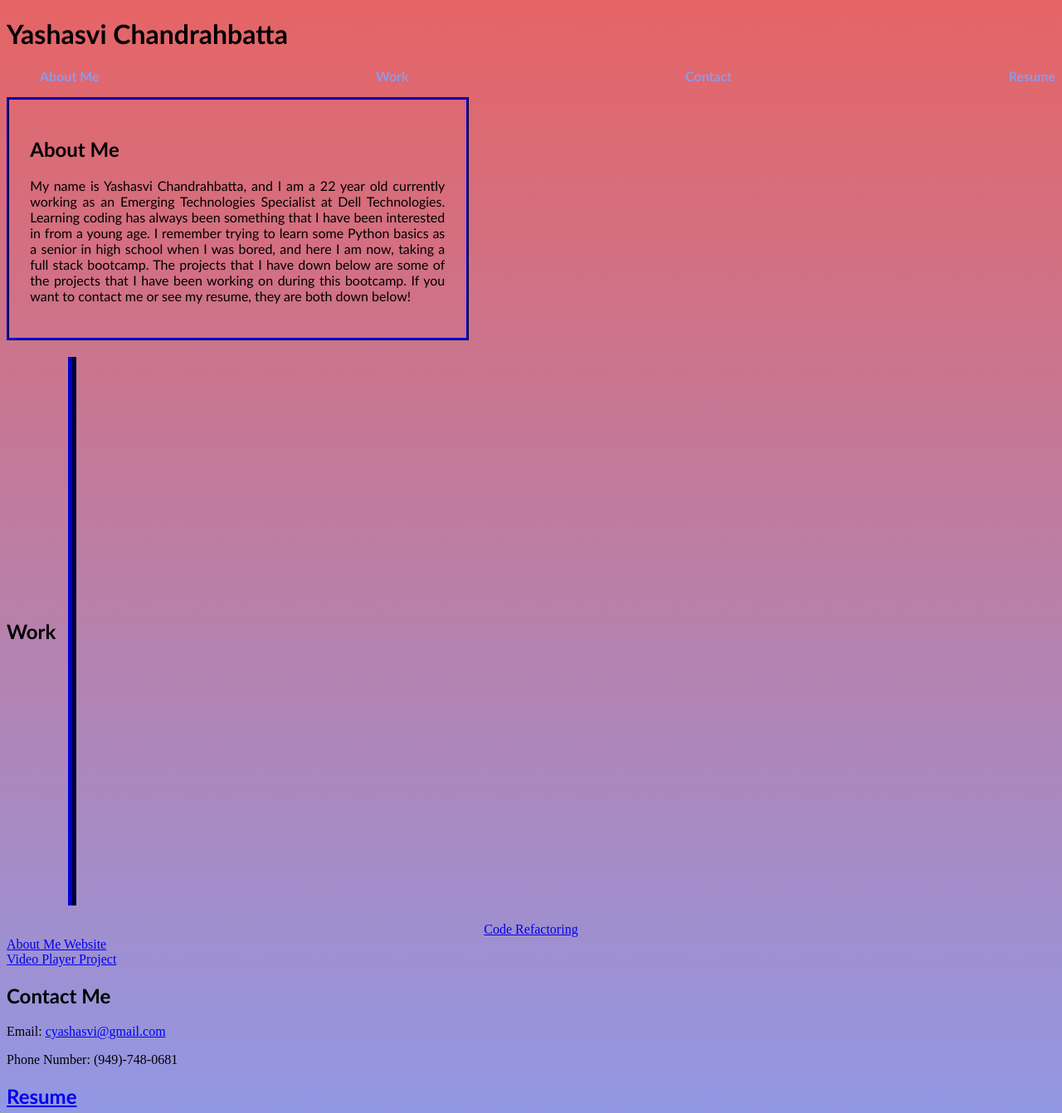
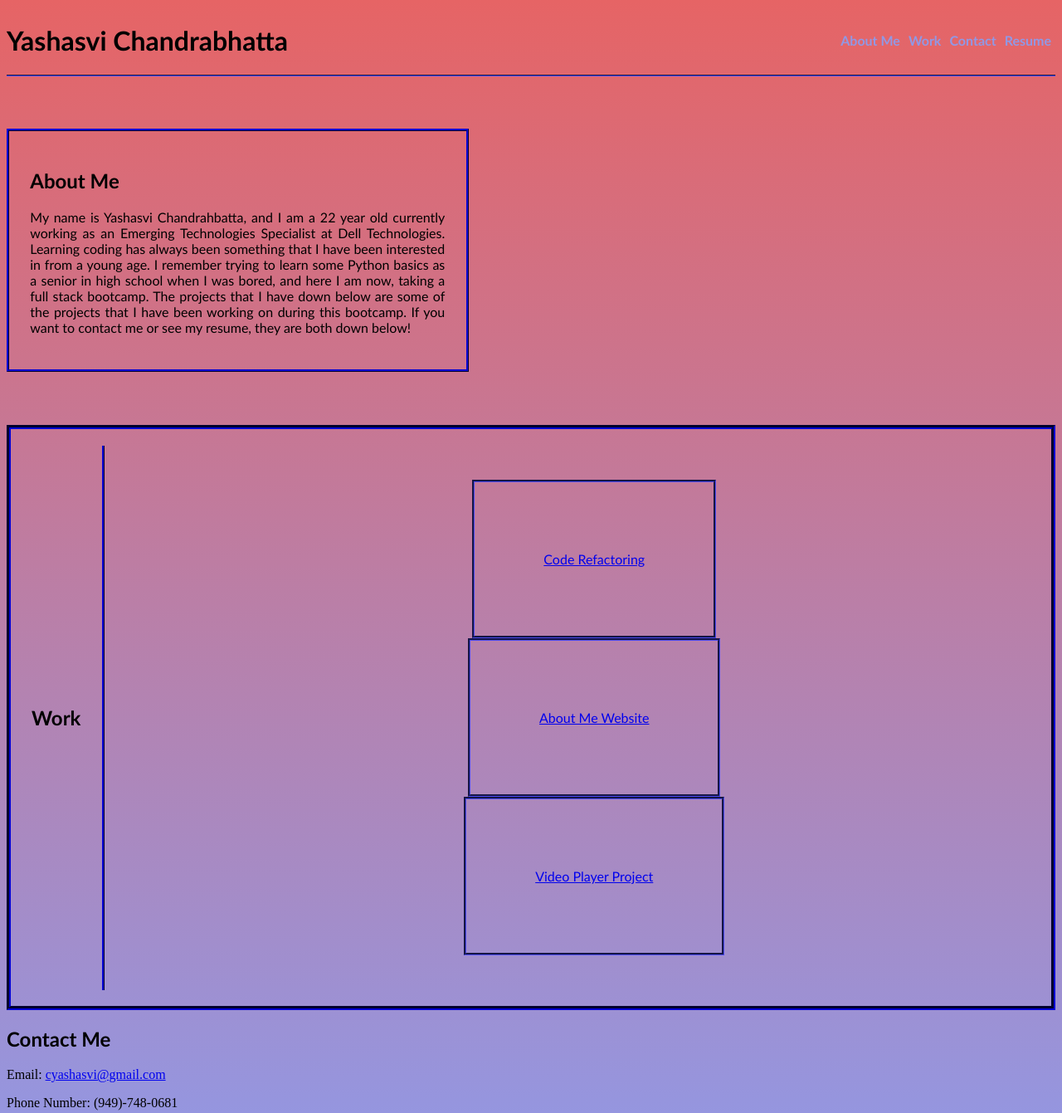
Before and after one commit to cyashasvi/Homework-2, a plain HTML site: page index.html in a window 1280 px wide. Shown: the top 1341 px of the page at 83% size. Drawn offline with Linux system fonts and the light colour scheme.

Commit message:
made final changes

```diff
--- a/index.html
+++ b/index.html
@@ -9,9 +9,8 @@
 </head>
 <body>
         <header>
-        <strong><h1>Yashasvi Chandrahbatta</h1></strong>
+        <strong><h1>Yashasvi Chandrabhatta</h1></strong>
             <nav>
-                <div>
                 <ul>
                     <li>
                     <a href="file:///C:/Users/Yashasvi%20Chandrabhat/Desktop/Bootcamp/Day_4/Flexbox%20Activity/index.html" target = "blank">About Me</a>
@@ -26,7 +25,6 @@
                     <a href="file:///C:/Users/Yashasvi%20Chandrabhat/Desktop/Bootcamp/Day_4/Flexbox%20Activity/index.html" target = "blank">Resume</a>
                     </li>
                 </ul>
-                </div>
             </nav>
         </header>
 
@@ -38,23 +36,25 @@
             of the projects that I have been working on during this bootcamp. If you want to contact me or see my resume, they are both down below!</p>
     </div>
 
+    <section id = "Work">
         <h2 id ="sidebar">Work</h2>
-
-        <div id = "Work">
+        <ul>
+            <li>
                 <a href = "https://cyashasvi.github.io/Homework_1/" target = "blank">Code Refactoring</a>
-
-        </div>
+            </li>
+            <li>
                 <a href = "https://cyashasvi.github.io/prework-about-me/" taget = "blank">About Me Website</a>
-        <div>
+            </li>
+            <li>
                 <a href = "https://www.netflix.com/browse" target ="blank">Video Player Project</a>
-        </div>
-
+            </li>
+        </ul>
+    </section>
 
     <div id = "contactMe">
         <h2>Contact Me</h2>
         <p>Email: <a href = "mailto:cyashasvi@gmail.com" target = "blank">cyashasvi@gmail.com</a></p>
         <p>Phone Number: (949)-748-0681</p>
-
 
     </div>
 
--- a/style.css
+++ b/style.css
@@ -5,7 +5,15 @@
 
 header {
     font-family: var(--font);
+    display: flex;
+    justify-content: space-between;
+    align-items: center;
+    border-bottom-style:groove;
+    border-bottom-color:rgb(47, 47, 153);
+    border-bottom-width: 2px;
+    margin-bottom: 5%;
 }
+
 ul {
     display:flex;
     justify-content: space-between;
@@ -13,6 +21,9 @@ ul {
     font-family: var(--font);
 }
 
+nav li {
+    padding: 5px;
+}
 
 nav a {
     color: #9198e5;
@@ -30,12 +41,12 @@ nav a:hover {
     border-style: ridge;
     padding: 2%;
     border-color: navy;
-    text-align: justify
+    text-align: justify;
+    margin-bottom: 5%;
 }
 
 #aboutMe:hover{
     box-shadow: 10px 10px black;
-
 }
 
 h2{
@@ -47,15 +58,52 @@ h2:hover {
 }
 
 #sidebar{
-    padding:25% 0%;
+    display: inline-flex;
+    padding:25% 2%;
     border-right-style: ridge;
-    border-right-width: 10px;
+    border-right-width: 3px;
     border-color: navy;
     max-width: 74px;
 }
 
 #Work {
     display: flex;
-    justify-content:space-around;
+    justify-content:space-between;
+    align-items:center;
+    border-style: groove;
+    border-color: navy;
+    border-width: 5px;
+}
 
+section ul{
+    display: flex;
+    justify-content: space-around;
+    flex-wrap: wrap;
+    list-style-type: none;
+    margin: auto;
+    font-family: var(--font);
 }
+
+section li{
+    padding: 20%;
+    border:rgb(47, 47, 153);
+    border-style: groove;
+}
+
+@media screen and (max-width: 768px) {
+    #aboutMe {
+        width: 100%;
+        margin: auto;
+    }
+    header{
+        width: 100%;
+    }
+
+    #Work {
+        width: 100%;
+    }
+
+    #contactMe {
+        width: 100%;
+    }
+}
```
Lines whose indentation alone changed are shown as unchanged.
